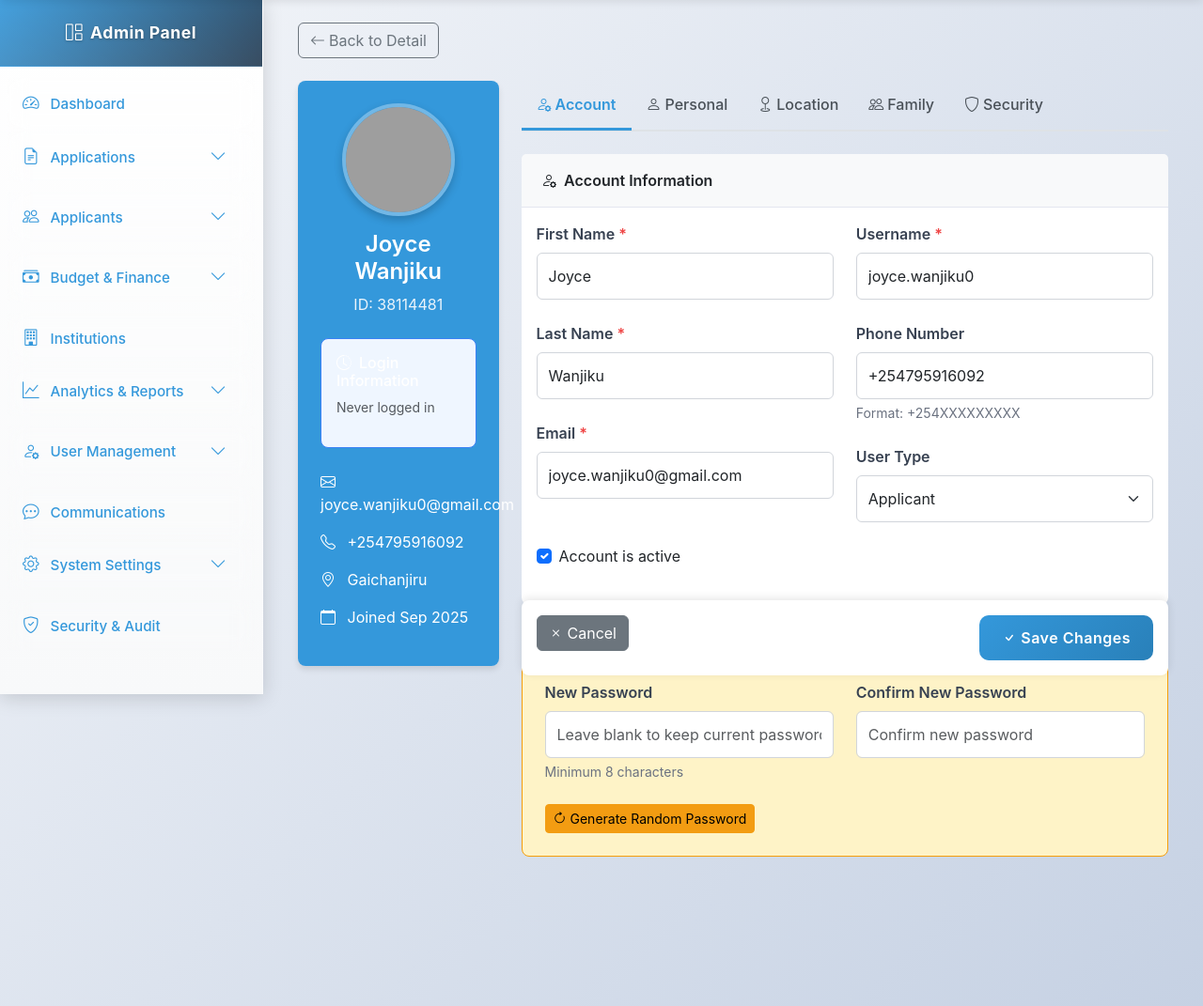
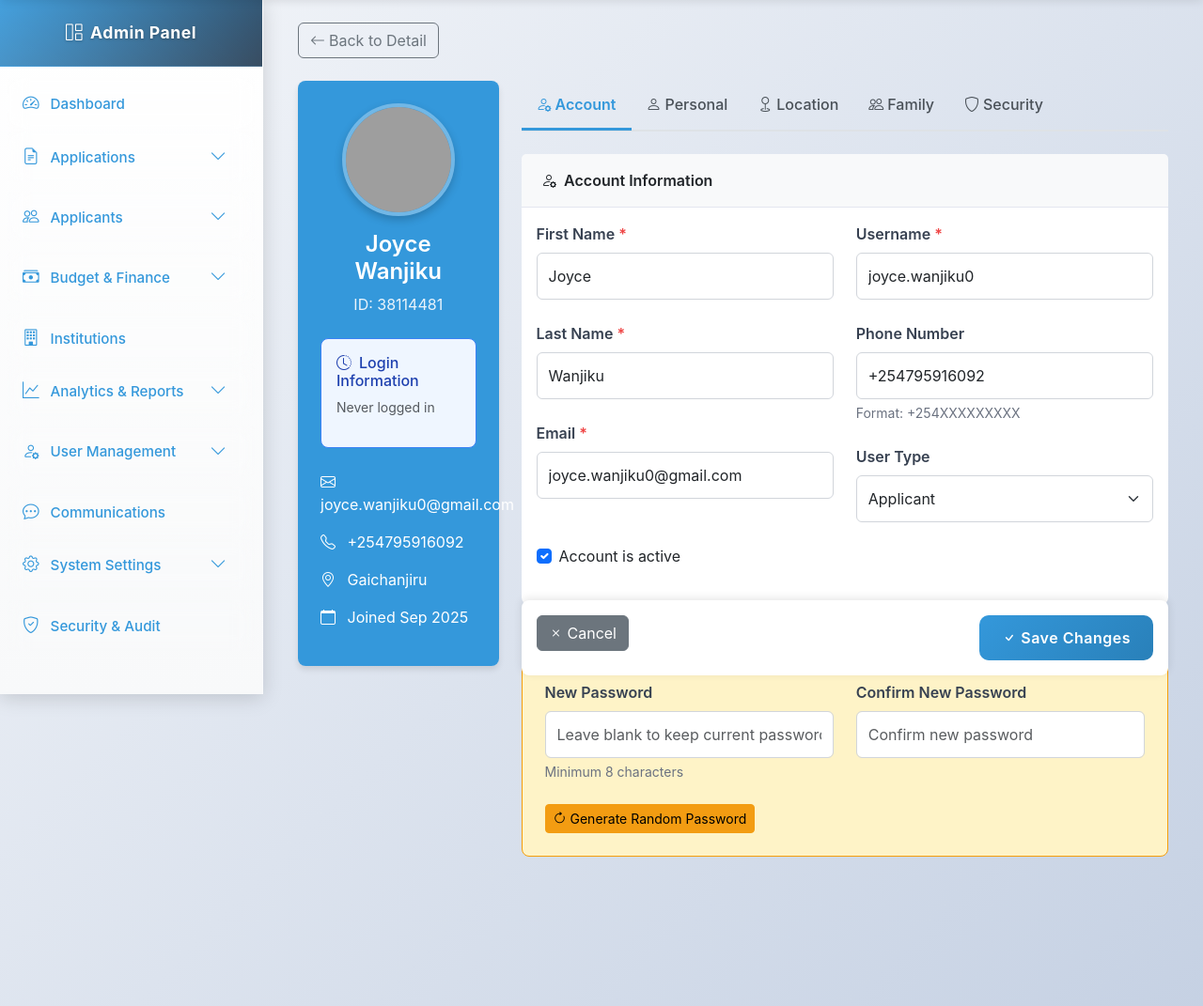
Before and after one commit to steve-ongera/kiharu-bursary-system, a Django app: page /admin-applicants/1/edit/ in a window 1280 px wide. Shown: the part 61-1132 px from the top of the page at 94% size. Run offline with Django 5.2, Linux system fonts and the light colour scheme; a user stored in the database is signed in; data comes from the database, SQL or seed files in the repository; both versions use the stored data as it was after the commit; grey boxes are pictures that could not be loaded.

Commit message:
made updates

```diff
--- a/templates/admin/edit_applicant.html
+++ b/templates/admin/edit_applicant.html
@@ -134,6 +134,7 @@
         border-radius: 8px;
         padding: 1rem;
         margin-bottom: 1.5rem;
+        color: #1e40af;
     }
     .required {
         color: #ef4444;
```
Also changed, not shown: db.sqlite3.
